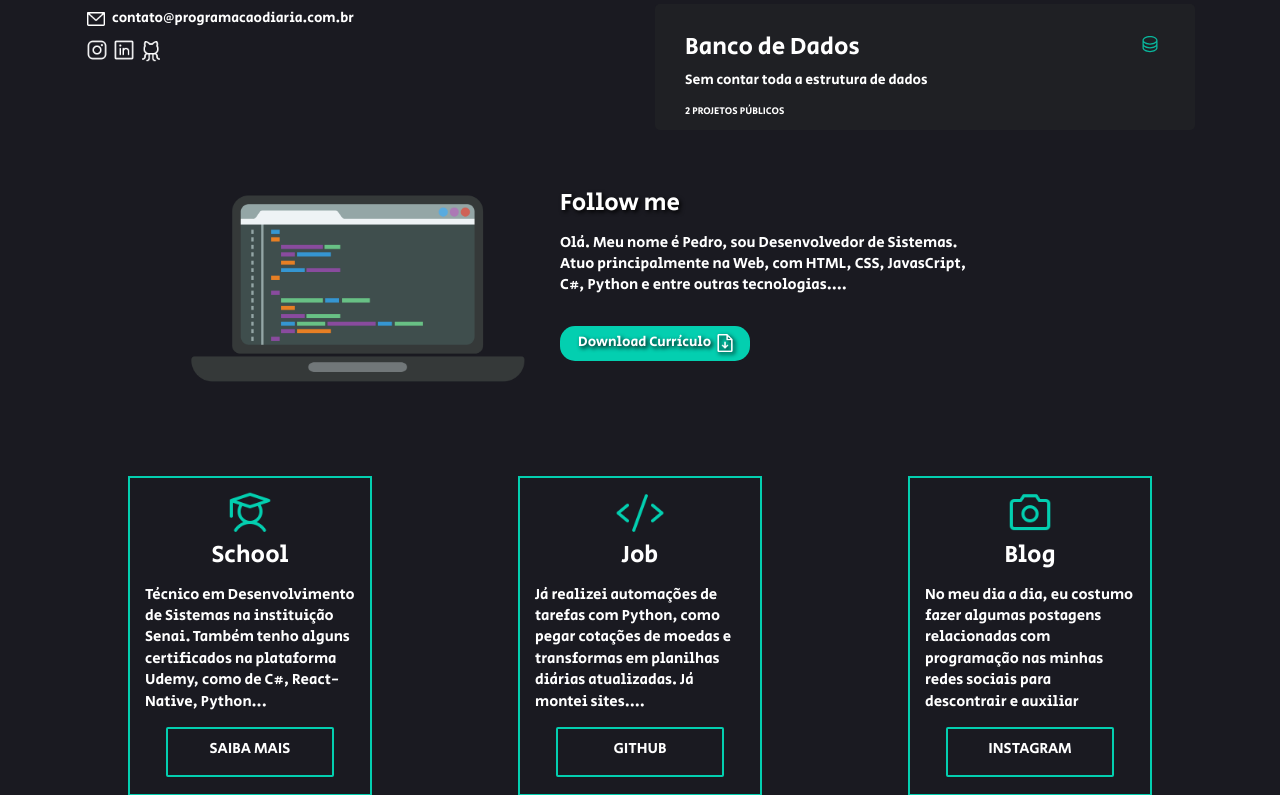
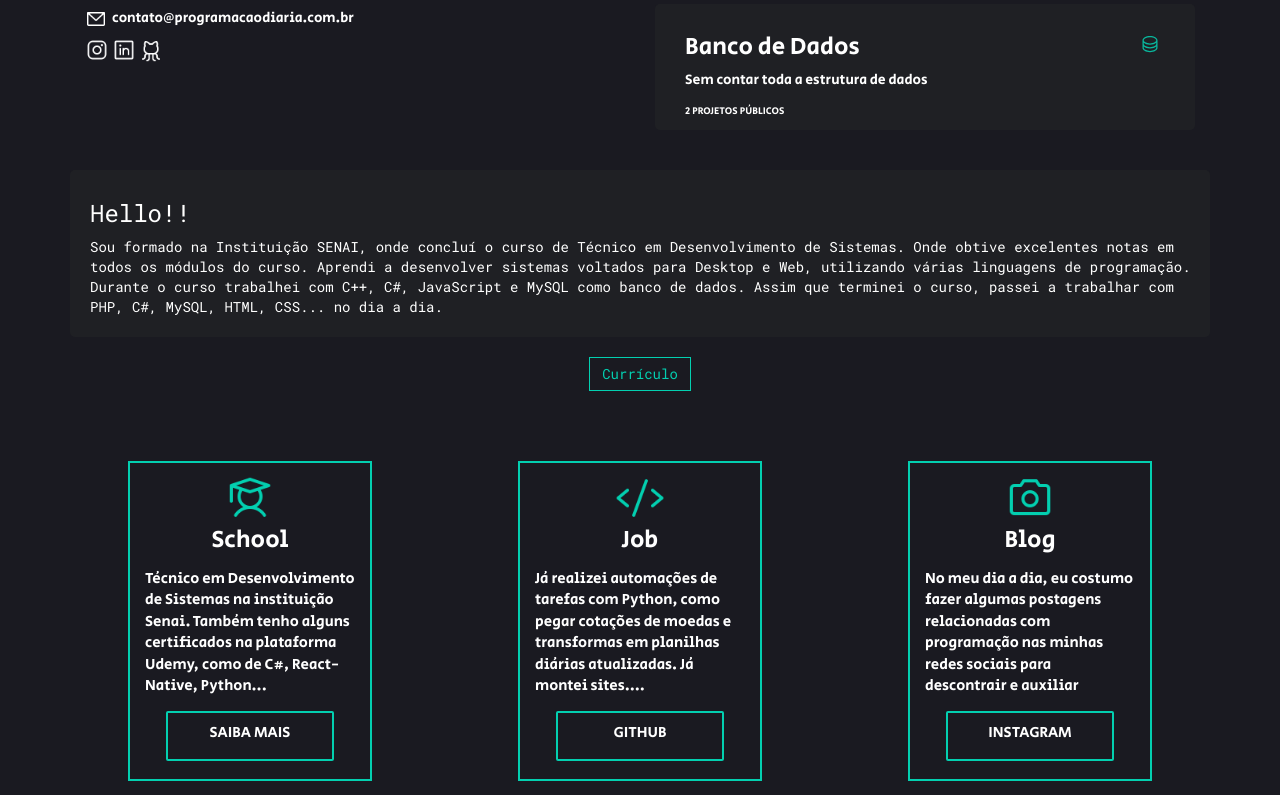
Before and after one commit to PedroPro212/Portfolio, a PHP site: page / in a window 1280 px wide. Shown: the part 753-1548 px from the top of the page. Run offline with PHP 8.4, Linux system fonts and the light colour scheme.

Commit message:
style
Modificação section currículo

```diff
--- a/index.html
+++ b/index.html
@@ -11,6 +11,8 @@
     <link href="style/index.css" type="text/css" rel="stylesheet">
     <link href="config/navbar.css" type="text/css" rel="stylesheet">
     <link rel="stylesheet" href="style/animacao/animacao.css">
+
+    <script src="js/index.js"></script>
 </head>
 <body>
 
@@ -107,7 +109,7 @@
             </div>
         </section>
         <section class="container text-left hiddenn" style="margin-top:30px;">
-            <div style="color:white;font-family: 'Secular One', sans-serif;">
+            <!-- <div style="color:white;font-family: 'Secular One', sans-serif;">
                 <div class="col-sm-1"></div>
                 <div class="col-sm-3 text-center">
                     <img  class="notebook" src="img/desktop.png" alt="Notebook" width="355" />
@@ -118,6 +120,37 @@
                     <div style="width: 80%;font-size:15px;"><p>Olá. Meu nome é Pedro, sou Desenvolvedor de Sistemas. Atuo principalmente na Web, com HTML, CSS,  JavasCript, C#, Python e entre outras tecnologias....</p></div>
                     <div class="download"><a style="text-decoration:none; color:white; filter:drop-shadow(black 2px 2px 2px);" href="img/Curriculo.pdf" target="_blank">Download Currículo <img  src="img/download.png" alt="Download" width="22" /></a></div>
                 </div>
+            </div> -->
+            <div style="color:white;font-family: 'Roboto Mono', monospace;">
+                <div class="col-sm-12 text-left" style="background-color: #222325d0; padding: 1rem; padding-left: 2rem; margin-bottom: 2rem; border-radius: 0.5rem;">
+                    <h3>Hello!!</h3>
+                    <p id="text"> <!-- Adicione o mesmo ID 'text' aqui -->
+                    </p>
+
+                    <script>
+                        const el = document.querySelector('#text');
+                        const text = "Sou formado na Instituição SENAI, onde concluí o curso de Técnico em Desenvolvimento de Sistemas. Onde obtive excelentes notas em todos os módulos do curso. \n Aprendi a desenvolver sistemas voltados para Desktop e Web, utilizando várias linguagens de programação. Durante o curso trabalhei com C++, C#, JavaScript e MySQL como banco de dados. \n Assim que terminei o curso, passei a trabalhar com PHP, C#, MySQL, HTML, CSS... no dia a dia.";
+                        const interval = 15;
+
+                        function showText(el, text, interval) {
+                            const char = text.split("").reverse();
+
+                            const typer = setInterval(() => {
+                                if (!char.length) {
+                                    return clearInterval(typer);
+                                }
+
+                                const next = char.pop();
+
+                                el.innerHTML += next;
+
+                            }, interval);
+                        }
+
+                        showText(el, text, interval);
+                    </script>
+                </div>
+                <a href="img/Curriculo.pdf" target="_blank" style="text-decoration: none;"><button class="btn fifth center-block">Currículo</button></a>
             </div>
         </section>
 
--- a/style/index.css
+++ b/style/index.css
@@ -1,5 +1,7 @@
 @import url('https://fonts.googleapis.com/css2?family=Open+Sans:ital,wght@0,300;1,300&family=PT+Serif:ital@1&family=Secular+One&display=swap');
 @import url('https://fonts.googleapis.com/css2?family=Secular+One&display=swap');
+@import url('https://fonts.googleapis.com/css2?family=Roboto+Mono&display=swap');
+
 
 body,html{
     /*background-color:#1A1A21;*/
@@ -362,6 +364,39 @@ body,html{
     margin-top:30px;
 }
 
+.fifth {
+    border-color: #03CFB0;
+    border-radius: 0;
+    color: #03CFB0;
+    position: relative;
+    overflow: hidden;
+    z-index: 1;
+    -webkit-transition: color 150ms ease-in-out;
+    transition: color 150ms ease-in-out;
+    background-color: transparent;
+}
+.fifth:after {
+    content: '';
+    position: absolute;
+    display: block;
+    top: 0;
+    left: 50%;
+    -webkit-transform: translateX(-50%);
+            transform: translateX(-50%);
+    width: 0;
+    height: 100%;
+    background: #03CFB0;
+    z-index: -1;
+    -webkit-transition: width 150ms ease-in-out;
+    transition: width 150ms ease-in-out;
+}
+.fifth:hover {
+    color: #fff;
+}
+.fifth:hover:after {
+    width: 110%;
+}
+
 @media screen and (max-width:480px) and (min-width:320px){
     /*Celular*/
     body{
```
